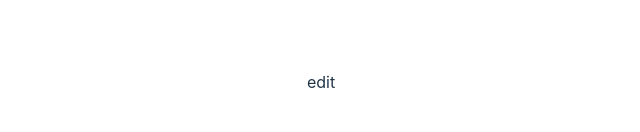
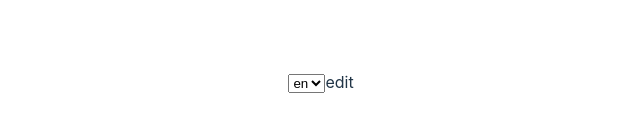
Before and after one commit to kyle-233/react-start, a React (Vite) app: page / in a window 1280 px wide. Shown: the part 318-450 px from the top of the page, without its empty margins (319-959 px from the left). Built offline with nearby package versions, Linux system fonts and the light colour scheme; the HTML template or start-up script is replaced by a standard one.

Commit message:
feat: add language select

```diff
--- a/src/App.tsx
+++ b/src/App.tsx
@@ -1,9 +1,15 @@
 import './App.css'
 import { useTranslation } from 'react-i18next'
+import { LngSelect } from './components/lng-select'
 
 function App() {
   const { t } = useTranslation('translation')
-  return <div>{t('edit')}</div>
+  return (
+    <div>
+      <LngSelect />
+      {t('edit')}
+    </div>
+  )
 }
 
 export default App
--- /dev/null
+++ b/src/components/lng-select.tsx
@@ -0,0 +1,15 @@
+import { useTranslation } from 'react-i18next'
+
+export const LngSelect = () => {
+  const { i18n } = useTranslation()
+  return (
+    <select
+      name="language"
+      onChange={(e) => i18n.changeLanguage(e.target.value)}
+      value={i18n.language}
+    >
+      <option value="en">en</option>
+      <option value="zh">zh</option>
+    </select>
+  )
+}
--- a/src/i18n/config.ts
+++ b/src/i18n/config.ts
@@ -17,10 +17,13 @@ const resources = {
   },
 }
 
+export const supportedLngs = ['en', 'zh']
+
 i18n
   .use(languageDetector)
   .use(initReactI18next) // passes i18n down to react-i18next
   .init({
+    supportedLngs,
     resources,
     interpolation: {
       escapeValue: false, // react already safes from xss
```
Also changed, not shown: 1 other file (tests, documents, lock files or other folders).
